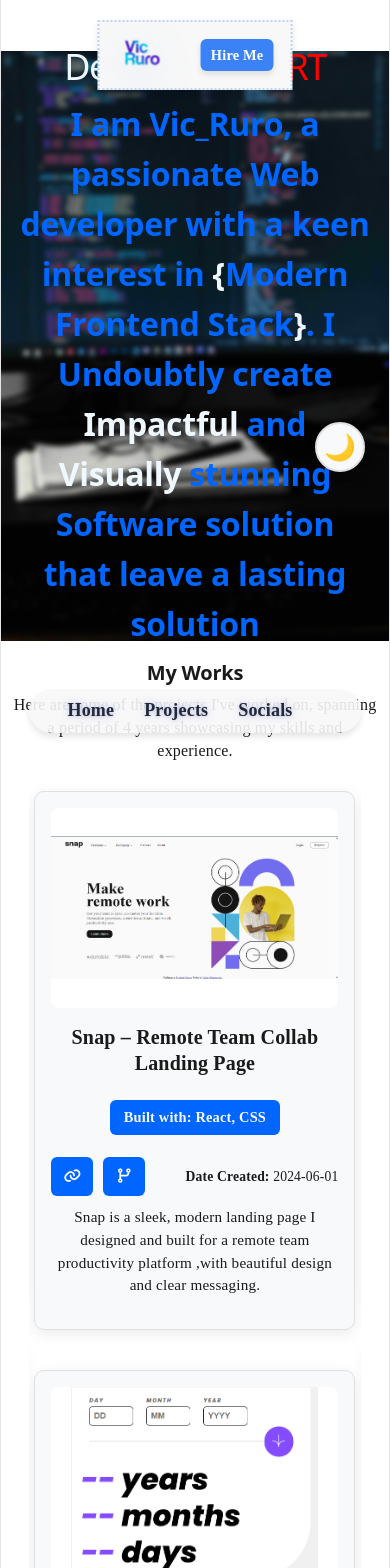
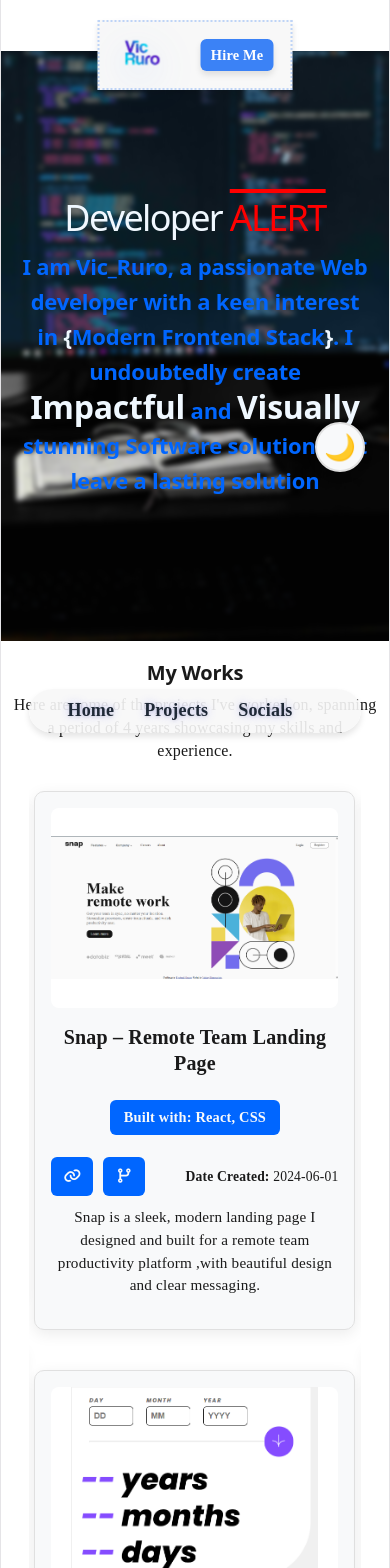
Before and after one commit to Victoryruro/my-portfolio2, a React (Vite) app: page / in a window 390 px wide. Shown: the top 1568 px of the page. Built offline with nearby package versions, Linux system fonts and the light colour scheme; a web font is replaced by a local one.

Commit message:
finished for  the day

```diff
--- a/src/Components/Experience/Stack.css
+++ b/src/Components/Experience/Stack.css
@@ -40,7 +40,7 @@ h2 {
     margin-bottom: 10px;
     border-radius:10% ;
     background: transparent;
-    border-bottom: 10px solid var(--accent-color);
+    border-bottom: 10px solid ;
     border-right: 2px solid;
     box-shadow: -3px 12px 20px 4px rgb(0 0 0 / 9%);
 }
--- a/src/Components/Hero/Hero.css
+++ b/src/Components/Hero/Hero.css
@@ -14,6 +14,7 @@
     overflow: hidden;
     color: var(--text-color);
     align-items: center;
+    margin-top: 10vh;
 }
 .Hero::before{
     content: "";
@@ -62,5 +63,7 @@ h3{
     }
     .about{
         width: 90%;
+        font-size: 22px;
+        line-height: 35px;
     }
 }
--- a/src/Components/Hero/Hero.jsx
+++ b/src/Components/Hero/Hero.jsx
@@ -7,7 +7,7 @@ const Hero = () => {
         <div className="Hero">
 
             <h1>Developer <span className='red'>ALERT</span></h1>
-            <h2 className='about'>I am Vic_Ruro, a passionate Web developer with a keen interest in <span className='curly'>Modern Frontend Stack</span>. I Undoubtly create <span className='span'>Impactful</span> and <span className='span'>Visually </span> stunning Software solution that leave a lasting solution    </h2>
+            <h2 className='about'>I am Vic_Ruro, a passionate Web developer with a keen interest in <span className='curly'>Modern Frontend Stack</span>. I undoubtedly create <span className='span'>Impactful</span> and <span className='span'>Visually </span> stunning Software solution that leave a lasting solution    </h2>
         </div>
 
     </>
--- a/src/projectData.js
+++ b/src/projectData.js
@@ -4,7 +4,7 @@ import project2Image from './assets/Project2.png';
 export const projectData = [
     {
         id: 1,
-        title: 'Snap – Remote Team Collab Landing Page',
+        title: 'Snap – Remote Team Landing Page',
         description: 'Snap is a sleek, modern landing page I designed and built for a remote team productivity platform ,with beautiful design and clear messaging.',
         image: project1Image,
         link: 'https://github.com/yourusername/your-repo',
```
